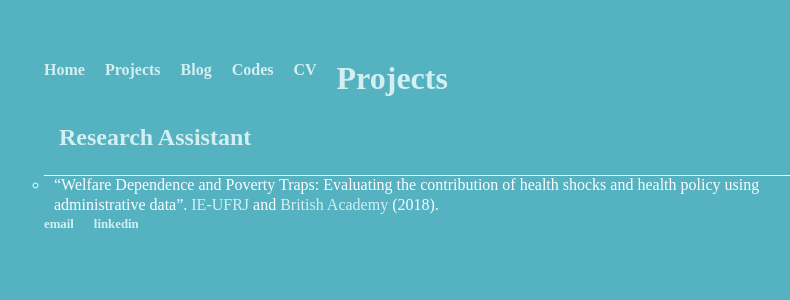
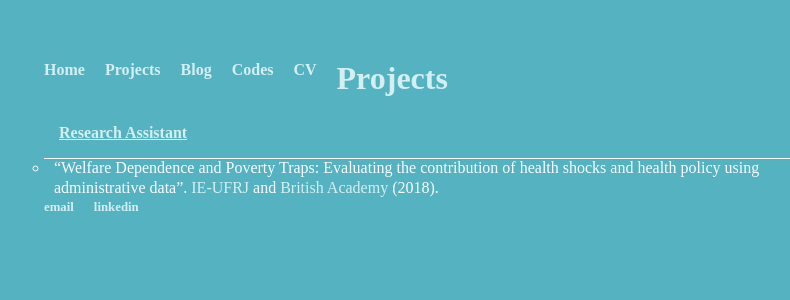
Before and after one commit to michelszklo/michelszklo.github.io, a Jekyll site: the page built from projects.html, in a window 1280 px wide. Shown: the top 300 px of the page, without its empty margins (212-1002 px from the left). Built offline with Jekyll 4.4.1, drawn with Linux system fonts in a browser that asks for light colours.

Commit message:
Update main.css

```diff
--- a/css/main.css
+++ b/css/main.css
@@ -44,8 +44,9 @@ h2 {
     color: #d3eff2
 }
 h3 {
-    font-size: 1.5em;
+    font-size: 1em;
     font-family: 'Montserrat', 'Sans-Serif';
+    text-decoration: underline;
     color: #d3eff2
 }
 p {
```
